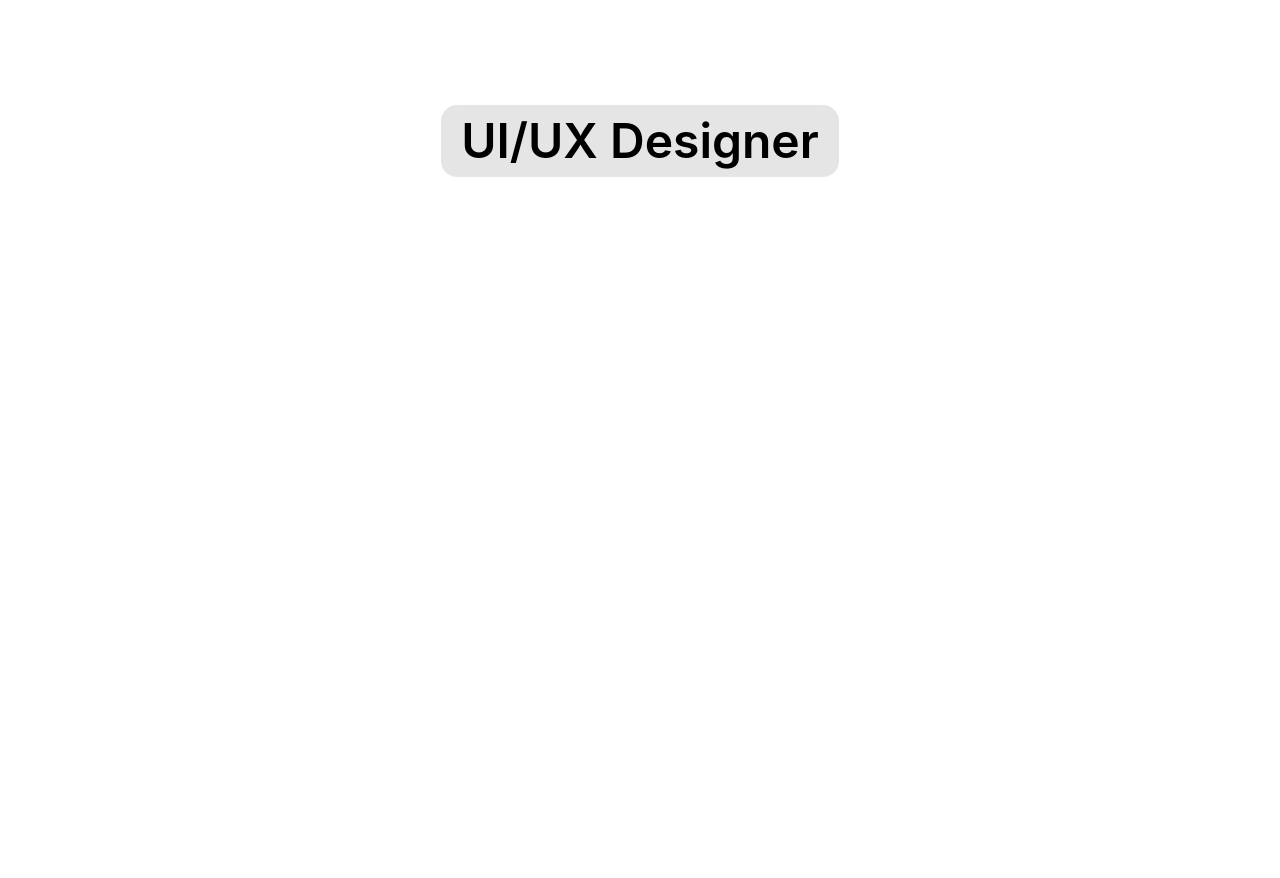
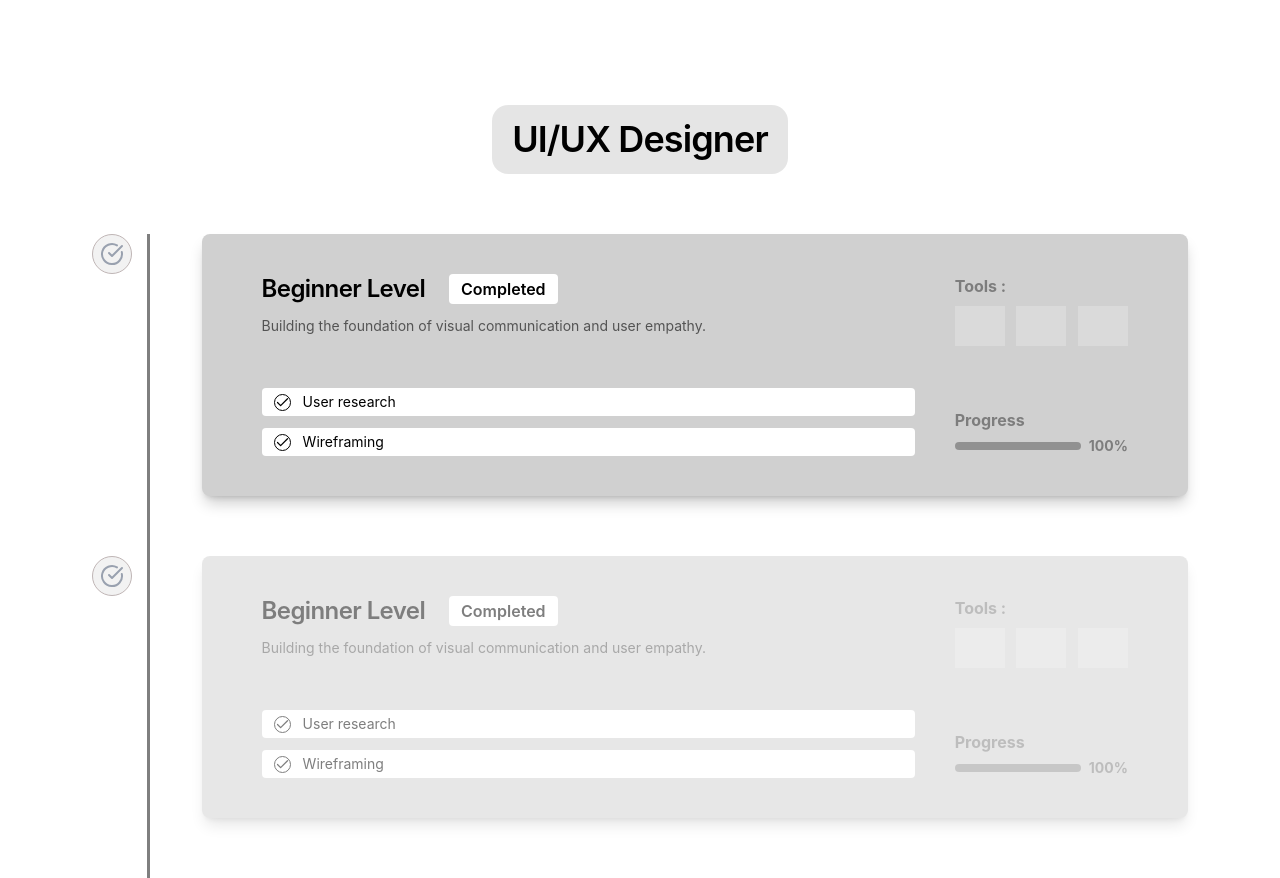
Before and after one commit to Ampasan/Frontend_CareerBytes, a React (Vite) app: page / in a window 1280 px wide. Shown: the part 1417-2295 px from the top of the page. Before the commit the page ends 1594 px from the top, so only its background shows below. Built offline with nearby package versions, Linux system fonts and the light colour scheme.

Commit message:
Add Roadmap Card

```diff
--- /dev/null
+++ b/src/components/ui/CardRoadmap.jsx
@@ -0,0 +1,46 @@
+function CardRoadmap({title, status, description, check, opacity}) {
+    return(
+        <div className={`bg-[var(--color-cardRM)] grid grid-cols-[80%_20%] justify-center items-center rounded-lg p-8 px-15 py-10 mb-15 shadow-lg shadow-black/20 ${opacity}`}>
+            {/* KIRI */}
+            <div className="flex flex-col gap-3 mr-10">
+                <div className="flex gap-6">
+                    <h2 className="font-semibold text-2xl leading-tight tracking-tight">{title}</h2>
+                    <h2 className="bg-white px-3 rounded font-semibold flex items-center">{status}</h2>
+                </div>
+                <p className="text-black/60 mb-10 text-sm">{description}</p>
+                <div className="bg-white p-1 px-3 rounded flex gap-3 items-center text-sm">
+                    <div className="rounded-full border">
+                        {check}
+                    </div>
+                    <p>User research</p>
+                </div>
+                <div className="bg-white p-1 px-3 rounded flex gap-3 items-center text-sm">
+                    <div className="rounded-full border">
+                        {check}
+                    </div>
+                    <p>Wireframing</p>
+                </div>
+            </div>
+            {/* KANAN */}
+            <div className=" h-full flex flex-col font-bold justify-between text-black/40">
+                <div className="flex flex-col gap-2">
+                    <h3 className="">Tools :</h3>
+                    <div className="flex justify-between">
+                        <div className="w-[50px] h-[40px] bg-white/20"></div>
+                        <div className="w-[50px] h-[40px] bg-white/20"></div>
+                        <div className="w-[50px] h-[40px] bg-white/20"></div>
+                    </div>
+                </div>
+                <div className="flex flex-col gap-1">
+                    <h3>Progress</h3>
+                    <div className="flex justify-between items-center gap-2">
+                        <div className="bg-black/30 h-2 w-[100%] rounded"></div>
+                        <p className="font-bold text-sm">100%</p>
+                    </div>
+                </div>
+            </div>
+        </div>
+    )
+}
+
+export default CardRoadmap;
--- a/src/features/landing/components/RoadmapSection.jsx
+++ b/src/features/landing/components/RoadmapSection.jsx
@@ -1,14 +1,54 @@
+import CardRoadmap from "../../../components/ui/CardRoadmap";
+import { CircleCheckBig, Check } from 'lucide-react';
+
 function RoadmapSection() {
     return(
-        <section className="justify-center items-center">
+        <section>
                 <div className="pl-22 pt-10 flex justify-center items-center gap-10">
                     <h2 className="text-5xl font-semibold tracking-tight">Plan Your Career Path</h2>
                     <div className="flex-1 h-[3px] bg-black"></div>
                 </div>
                 <div>
                     <div className="flex justify-center items-center mt-25">
-                        <h2 className="bg-black/10 font-semibold text-5xl p-3 px-5 rounded-2xl">UI/UX Designer</h2>
+                        <h2 className="bg-black/10 font-semibold text-4xl p-3 px-5 mb-15 rounded-2xl leading-tight tracking-tight ">UI/UX Designer</h2>
                     </div>
+                </div>
+
+                <div className=" grid grid-cols-[5%_5%_90%] justify-center mx-23">
+                    {/* CHECK ICON */}
+                    <div className="bg-black/5 w-10 h-10 flex justify-center items-center rounded-full border-1 border-[var(--color-text)] text-gray-400">
+                        {<CircleCheckBig />}
+                    </div>
+
+                    {/* LINE */}
+                    <div className="bg-black/50 w-[3px] h-full"></div>
+
+                    {/* CARD */}
+                    <CardRoadmap
+                    opacity="opacity-100"
+                    check={<Check size={15}/>}
+                    title="Beginner Level"
+                    status="Completed"
+                    description="Building the foundation of visual communication and user empathy."
+                    />
+                </div>
+                <div className=" grid grid-cols-[5%_5%_90%] justify-center mx-23">
+                    {/* CHECK ICON */}
+                    <div className="bg-black/5 w-10 h-10 flex justify-center items-center rounded-full border-1 border-[var(--color-text)] text-gray-400">
+                        {<CircleCheckBig />}
+                    </div>
+
+                    {/* LINE */}
+                    <div className="bg-black/50 w-[3px] h-full"></div>
+
+                    {/* CARD */}
+                    <CardRoadmap
+                    opacity="opacity-50"
+                    check={<Check size={15}/>}
+                    title="Beginner Level"
+                    status="Completed"
+                    description="Building the foundation of visual communication and user empathy."
+                    />
                 </div>
         </section>
     )
--- a/src/index.css
+++ b/src/index.css
@@ -7,4 +7,5 @@ body {
 @theme {
   --color-image: #F3F3F3;
   --color-text: #BFB5B5;
+  --color-cardRM: #D0D0D0;
 }
```
